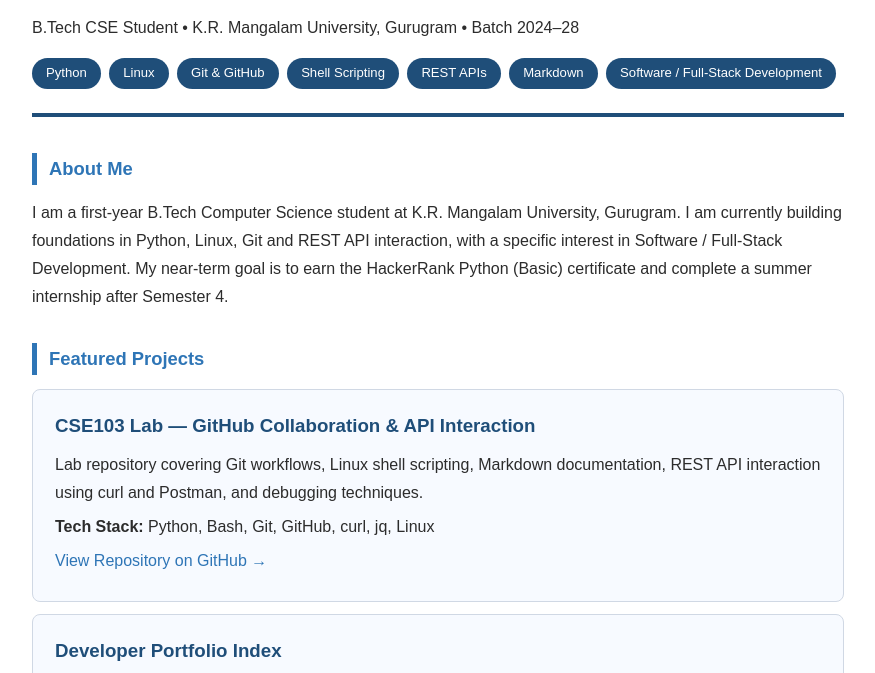
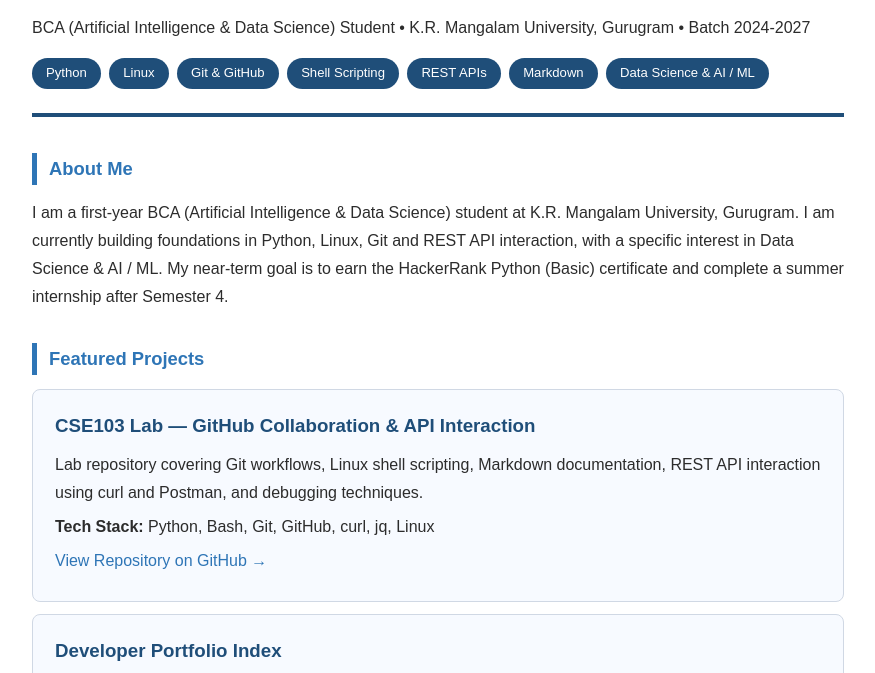
Before and after one commit to ayushkindo/developer-portfolio, a plain HTML site: page index.html in a window 1280 px wide. Shown: the part 96-769 px from the top of the page, without its empty margins (202-1077 px from the left). Drawn offline with Linux system fonts and the light colour scheme.

Commit message:
feat: add portfolio website homepage with skills and project cards

```diff
--- a/index.html
+++ b/index.html
@@ -51,7 +51,7 @@ footer {
 <body>
 <header>
 <h1>Hi, I am Ayush Kindo</h1>
-<p>B.Tech CSE Student • K.R. Mangalam University, Gurugram • Batch 2024–28</p>
+<p>BCA (Artificial Intelligence & Data Science) Student • K.R. Mangalam University, Gurugram • Batch 2024-2027</p>
 <p style="margin-top:12px">
 <span class="badge">Python</span>
 <span class="badge">Linux</span>
@@ -59,14 +59,14 @@ footer {
 <span class="badge">Shell Scripting</span>
 <span class="badge">REST APIs</span>
 <span class="badge">Markdown</span>
-<span class="badge">Software / Full-Stack Development</span>
+<span class="badge">Data Science & AI / ML</span>
 </p>
 </header>
 <h2>About Me</h2>
 <p>
-I am a first-year B.Tech Computer Science student at K.R. Mangalam University, Gurugram.
+I am a first-year BCA (Artificial Intelligence & Data Science) student at K.R. Mangalam University, Gurugram.
 I am currently building foundations in Python, Linux, Git and REST API interaction, with a
-specific interest in Software / Full-Stack Development. My near-term goal is to earn the HackerRank Python (Basic)
+specific interest in Data Science & AI / ML. My near-term goal is to earn the HackerRank Python (Basic)
 certificate and complete a summer internship after Semester 4.
 </p>
 <h2>Featured Projects</h2>
@@ -99,7 +99,7 @@ and a coding platform progress tracker.</p>
 <h2>Learning Roadmap</h2>
 <p>
 I have planned a structured 6-semester roadmap covering core CS, databases, web development,
-and my chosen specialisation track (<strong>A / Software / Full-Stack Development</strong>).
+and my chosen specialisation track (<strong>B / Data Science & AI / ML</strong>).
 Full details:
 <a href="https://github.com/ayushkindo/developer-portfolio/blob/main/LEARNING_ROADMAP.md">View Roadmap</a>
 </p>
```
